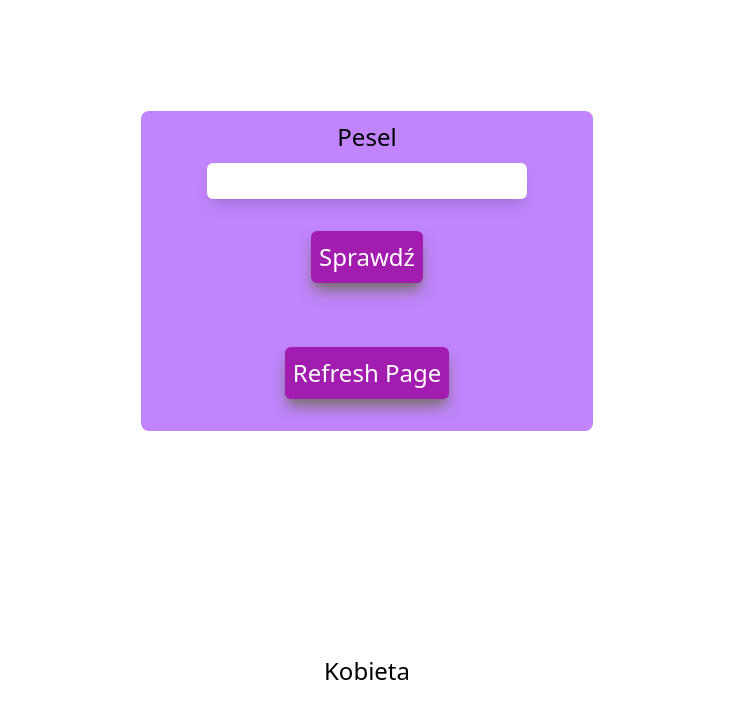
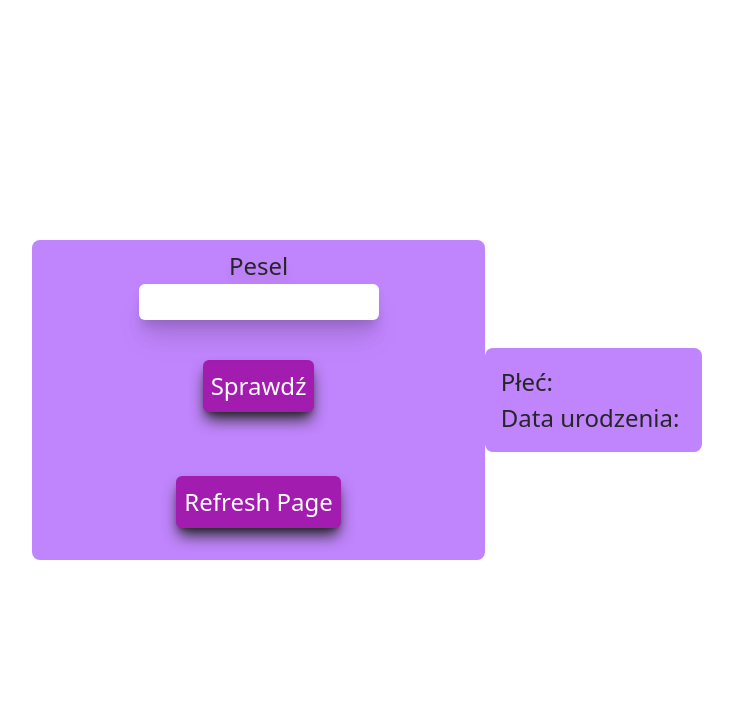
Before and after one commit to michalstruck/walidator-pesel, a React (Create React App) app: page / in a window 1280 px wide. Shown: the top 718 px of the page, without its empty margins (273-1006 px from the left). Built offline with nearby package versions, Linux system fonts and the light colour scheme.

Commit message:
feat: integrated hook-form, added Results styling and correct rendering

```diff
--- a/src/components/Main.tsx
+++ b/src/components/Main.tsx
@@ -1,11 +1,16 @@
-import { useCallback, useState } from "react";
+import { useState } from "react";
 import Results from "./Results";
+import { useForm } from "react-hook-form";
 
 interface Current {
   correct: boolean;
   pesel: string[];
   sex: boolean;
   DOB: string;
+}
+
+interface Form {
+  pesel: string;
 }
 const year = ["19", "19", "20", "20", "21", "21", "22", "22", "18", "18"];
 const monthSingleDigit = ["01", "02", "03", "04", "05", "06", "07", "08", "09"];
@@ -14,7 +19,12 @@ const weights = [1, 3, 7, 9, 1, 3, 7, 9, 1, 3];
 
 const Main = () => {
   const [current, setCurrent] = useState({} as Current);
-
+  const {
+    register,
+    handleSubmit,
+    formState: { errors },
+  } = useForm<Form>();
+  console.log(errors);
   const results = [
     {
       status: false,
@@ -33,16 +43,19 @@ const Main = () => {
   const checkPesel = (
     pesel: string
   ): { correct: boolean; peselArr: string[] } => {
+    let sum: number = 0;
+    const peselArr = pesel.split("");
+
     if (pesel === null || pesel.length !== 11)
       return { correct: false, peselArr: [] };
-    const peselArr = pesel.split("");
-    let sum: number = 0;
-    //todo -- rewrite to forEach
+
     for (let i: number = 0; i < peselArr.length - 1; i++) {
       sum += +peselArr[i] * weights[i];
     }
+
     const modulo = sum % 10;
     const twoLast = +pesel.substring(pesel.length - 1);
+
     return {
       correct: (modulo === 0 && twoLast === 0) || twoLast === 10 - modulo,
       peselArr,
@@ -63,48 +76,49 @@ const Main = () => {
     return +pesel[9] % 2 === 0;
   };
 
-  const handleSubmit = (e: React.BaseSyntheticEvent) => {
-    const { value } = e.target[0];
-    const { peselArr, correct } = checkPesel(value);
+  const Submit = (pesel: string) => {
+    const { peselArr, correct } = checkPesel(pesel);
     setCurrent(() => ({
       correct,
       pesel: peselArr,
       sex: getGender(peselArr),
       DOB: getDate(peselArr),
     }));
-    console.log(current);
   };
 
   return (
-    <div className="grid place-items-center h-screen">
+    <div className="flex items-center justify-center h-screen w-screen">
       <form
         className="bg-purple-400 w-fit h-fit grid place-items-center rounded-lg"
-        onSubmit={(e) => {
-          e.preventDefault();
-          handleSubmit(e);
-        }}
+        onSubmit={handleSubmit((value) => Submit(value.pesel))}
       >
-        <label htmlFor="pesel" className="m-2">
+        <label className="m-2 text-neutral-800 drop-shadow-xl text-center">
           Pesel
+          <input
+            {...register("pesel", {
+              required: true,
+              pattern: /^[0-9]{11}/,
+              minLength: 11,
+              maxLength: 11,
+            })}
+            type="text"
+            className="text-center text-black block w-60 shadow-xl rounded-md required:"
+          />
         </label>
-        <input
-          id="pesel"
-          type="text"
-          className="block w-80 shadow-lg rounded-md focus:border-blue-100"
-          min="0"
-          required={true}
-        />
+
+        {/* todo: add popups for validation errors, fix layout */}
+
         <button
           type="submit"
           className="bg-fuchsia-700 rounded-md
-         shadow-lg shadow-stone-500 h-fit w-fit p-2
+         shadow-lg shadow-neutral-800 h-fit w-fit p-2
          text-white container mx-36 my-8 active:translate-y-1"
         >
           Sprawdź
         </button>
         <button
           className="bg-fuchsia-700 rounded-md
-         shadow-lg shadow-stone-500 h-fit w-fit p-2
+         shadow-lg shadow-neutral-800 h-fit w-fit p-2
          text-white container mx-36 my-8 active:translate-y-1"
           onClick={() => window.location.reload()}
         >
@@ -112,7 +126,7 @@ const Main = () => {
         </button>
         <span id="result" className="result"></span>
       </form>
-      <Results sex={current.sex} DOB={current.DOB} />
+      <Results sex={current.sex} DOB={current.DOB} correct={current.correct} />
     </div>
   );
 };
--- a/src/components/Results.tsx
+++ b/src/components/Results.tsx
@@ -1,12 +1,16 @@
 type Props = {
   sex: boolean;
   DOB: string;
+  correct: boolean;
 };
 
-const Results = ({ sex, DOB }: Props) => {
+const Results = ({ sex, DOB, correct }: Props) => {
+  console.log(correct, sex);
   return (
-    <div>
-      {"Płeć: " + sex ? "Kobieta" : "🚹 Mężczyzna"} {DOB}
+    <div className="whitespace-pre-wrap bg-purple-400 text-neutral-800 w-fit h-fit grid place-items-center rounded-lg p-4">
+      Płeć: {correct && (sex ? "🚺 Kobieta" : "🚹 Mężczyzna")}
+      {"\n"}
+      Data urodzenia: {correct && DOB}
     </div>
   );
 };
--- a/src/old/peselValidator.js
+++ /dev/null
@@ -1,74 +0,0 @@
-let sum = 0;
-let checkDigit = 0;
-const weights = [1, 3, 7, 9, 1, 3, 7, 9, 1, 3];
-
-let year = ["19", "19", "20", "20", "21", "21", "22", "22", "18", "18"];
-
-let monthSingleDigit = ["01", "02", "03", "04", "05", "06", "07", "08", "09"];
-
-let monthTwoDigit = ["10", "11", "12"];
-
-const results = [
-  {
-    status: false,
-    message: "Pesel musi składać się z 11 cyfr",
-  },
-  {
-    status: false,
-    message: "Pesel nieprawidłowy",
-  },
-  {
-    status: true,
-    message: "Pesel prawidłowy",
-  },
-];
-
-const checkPesel = (pesel) => {
-  //zamiana inputu na tablice typu number
-  let peselArr = `${pesel}`.split("").map((el) => parseInt(el));
-
-  //tu podstawia do wzorku 1*a + 3*b + 7*c + 9*d + 1*e + 3*f + 7*g + 9*h + 1*i + 3*j || last == result
-  // check later
-  peselArr.forEach((element, index, peselArr) => {
-    if (index === peselArr[10]) {
-      return (sum += element * weights[index]);
-    }
-  });
-
-  //sprawdzenie ostatniego indexu tablicy
-  // comapre with original??
-  checkDigit = 10 - (sum % 10);
-
-  //zwraca komunikat czy pesel jest poprawny
-  if (peselArr.length !== 11) return results[0];
-  if (checkDigit === peselArr[10]) return results[2];
-  return results[1];
-};
-
-// check later -- added + parsing to match number type of month... indexes, argument correct?
-const getDate = (pesel) => {
-  let monthLength;
-  +pesel[2] % 2 === 0
-    ? (monthLength = monthSingleDigit[+pesel[3]])
-    : (monthLength = monthTwoDigit[+pesel[3]]);
-  return `${year[+pesel[2]]}${pesel[0]}${pesel[1]}-${monthLength}-${pesel[4]}${
-    pesel[5]
-  }`;
-};
-
-const getGender = (pesel) => {
-  return +pesel[9] % 2 === 0 ? "kobieta" : "mężczyzna";
-};
-//tego nie tykalem ale to do przycisku sie odnosi
-const button = document.querySelector("#button");
-const result = document.querySelector("#result");
-
-button.addEventListener("click", () => {
-  const pesel = document.querySelector("#pesel").value;
-  const checkStatus = checkPesel(pesel);
-  result.innerHTML = checkStatus.message;
-  if (checkStatus.message === results[2]) {
-    document.getElementById("gender").innerHTML = getGender(pesel);
-    document.getElementById("birthDate").innerHTML = getDate(pesel);
-  }
-});
```
Also changed, not shown: src/old/peselForm.html (deleted, +0 -23 lines).
